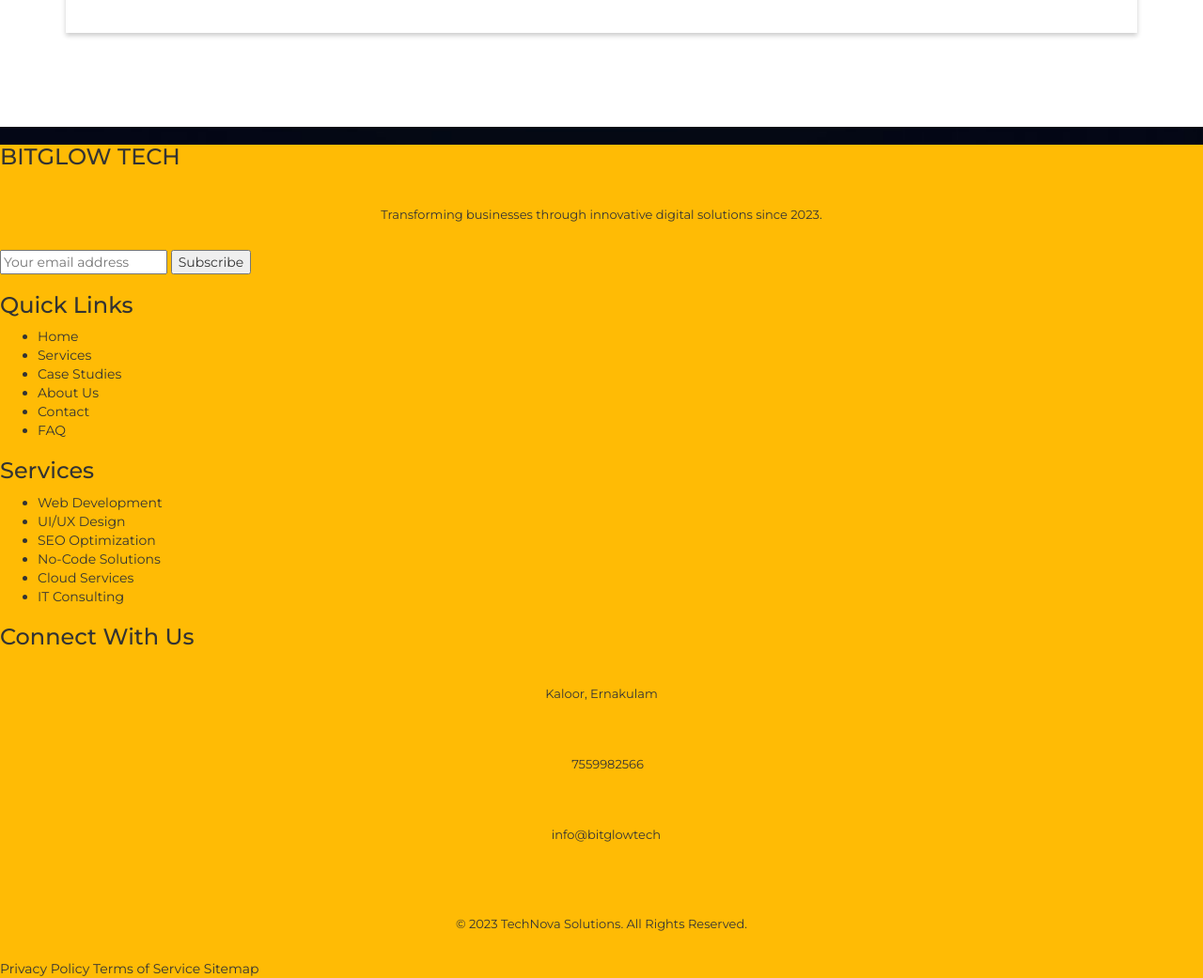
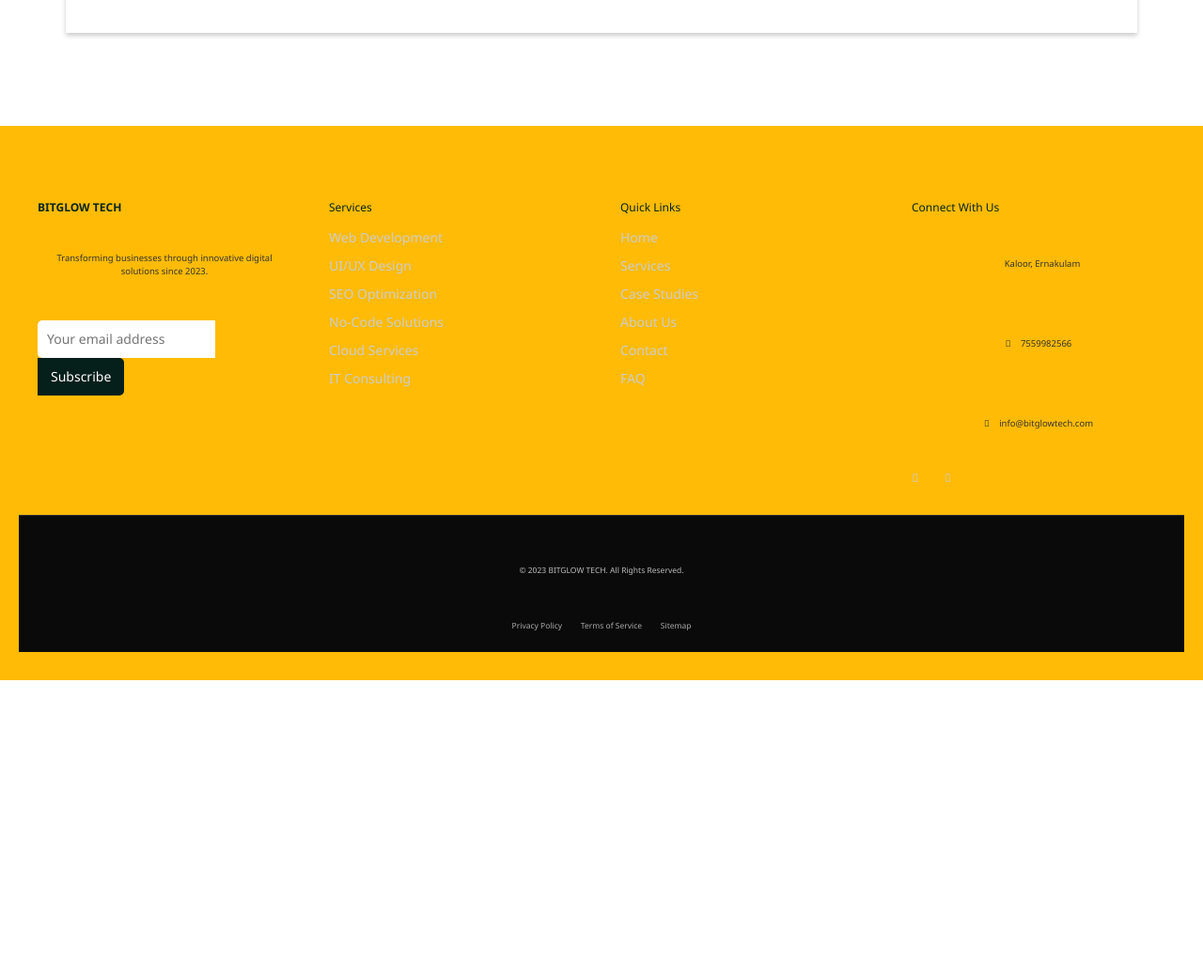
Before and after one commit to ancesaji/our-project, a plain HTML site: page Bit/templatemo_503_newline/index.html in a window 1280 px wide. Shown: the part 1060-2101 px from the top of the page at 94% size. After the commit the page ends 1784 px from the top, so only its background shows below. Drawn offline with nearby package versions, Linux system fonts and the light colour scheme; files whose address does not match are found by name.

Commit message:
updated footer

```diff
--- /dev/null
+++ b/Bit/templatemo_503_newline/footer.css
@@ -0,0 +1,154 @@
+/* Base footer styles */
+footer {
+    background-color: #ffbb05;
+    color: #f5f5f5;
+    padding: 60px 20px 30px;
+    font-family: 'Segoe UI', sans-serif;
+  }
+
+  .footer-container {
+    display: flex;
+    flex-wrap: wrap;
+    justify-content: space-between;
+    max-width: 1200px;
+    margin: auto;
+    gap: 40px;
+  }
+
+  .footer-col {
+    flex: 1 1 250px;
+    min-width: 220px;
+  }
+
+  .footer-logo {
+    font-size: 1.6rem;
+    font-weight: bold;
+    margin-bottom: 10px;
+    color: #094940cf;
+  }
+
+  .footer-mission {
+    font-size: 0.95rem;
+    line-height: 1.5;
+    margin-bottom: 20px;
+  }
+
+  .footer-newsletter input[type="email"] {
+    padding: 10px;
+    border: none;
+    border-radius: 5px 0 0 5px;
+    width: 70%;
+    max-width: 220px;
+  }
+
+  .newsletter-btn {
+    padding: 10px 14px;
+    border: none;
+    background-color: #051f1b;
+    color: white;
+    border-radius: 0 5px 5px 0;
+    cursor: pointer;
+  }
+
+  .footer-col h3 {
+    font-size: 1.2rem;
+    margin-bottom: 15px;
+    color: #042520;
+  }
+
+  .footer-links,
+  .footer-services {
+    list-style: none;
+    padding: 0;
+  }
+
+  .footer-links li,
+  .footer-services li {
+    margin-bottom: 10px;
+  }
+
+  .footer-links a,
+  .footer-services a {
+    color: #ccc;
+    text-decoration: none;
+    transition: color 0.3s;
+  }
+
+  .footer-links a:hover,
+  .footer-services a:hover {
+    color: #fff;
+  }
+
+  .footer-contact p {
+    font-size: 0.95rem;
+    margin-bottom: 10px;
+  }
+
+  .footer-contact i {
+    margin-right: 8px;
+  }
+
+  .social-media a {
+    margin-right: 12px;
+    color: #ccc;
+    font-size: 1.2rem;
+    transition: color 0.3s ease;
+  }
+
+  .social-media a:hover {
+    color: #00d1b2;
+  }
+
+  /* Footer bottom */
+  .footer-bottom {
+    border-top: 1px solid #333;
+    padding: 20px 0;
+    text-align: center;
+    background-color: #0a0a0a;
+    margin-top: 30px;
+  }
+
+  .footer-bottom-container {
+    max-width: 1200px;
+    margin: auto;
+    display: flex;
+    flex-direction: column;
+    gap: 10px;
+    align-items: center;
+  }
+
+  .footer-bottom p {
+    font-size: 0.85rem;
+    color: #bbb;
+  }
+
+  .legal-links a {
+    margin: 0 8px;
+    font-size: 0.85rem;
+    color: #aaa;
+    text-decoration: none;
+  }
+
+  .legal-links a:hover {
+    color: #fff;
+  }
+
+  /* Responsive behavior */
+  @media screen and (max-width: 768px) {
+    .footer-container {
+      flex-direction: column;
+      align-items: flex-start;
+    }
+
+    .footer-col {
+      width: 100%;
+    }
+
+    .footer-newsletter input[type="email"] {
+      width: 60%;
+    }
+
+    .footer-bottom-container {
+      text-align: center;
+    }
+  }
--- a/Bit/templatemo_503_newline/index.html
+++ b/Bit/templatemo_503_newline/index.html
@@ -14,9 +14,8 @@
         <link rel="stylesheet" href="css/bootstrap-theme.min.css">
         <link rel="stylesheet" href="css/fontAwesome.css">
         <link rel="stylesheet" href="css/templatemo-style.css">
-
+        <link rel="stylesheet" href="footer.css">
         <link href="https://fonts.googleapis.com/css?family=Montserrat:100,200,300,400,500,600,700,800,900" rel="stylesheet">
-
         <script src="js/vendor/modernizr-2.8.3-respond-1.4.2.min.js"></script>
     </head>
 
@@ -274,6 +273,19 @@
               </div>
             </div>
 
+            <!-- Services Column -->
+            <div class="footer-col">
+              <h3>Services</h3>
+              <ul class="footer-services">
+                <li><a href="#">Web Development</a></li>
+                <li><a href="#">UI/UX Design</a></li>
+                <li><a href="#">SEO Optimization</a></li>
+                <li><a href="#">No-Code Solutions</a></li>
+                <li><a href="#">Cloud Services</a></li>
+                <li><a href="#">IT Consulting</a></li>
+              </ul>
+            </div>
+
             <!-- Quick Links Column -->
             <div class="footer-col">
               <h3>Quick Links</h3>
@@ -287,41 +299,26 @@
               </ul>
             </div>
 
-            <!-- Services Column -->
-            <div class="footer-col">
-              <h3>Services</h3>
-              <ul class="footer-services">
-                <li><a href="#">Web Development</a></li>
-                <li><a href="#">UI/UX Design</a></li>
-                <li><a href="#">SEO Optimization</a></li>
-                <li><a href="#">No-Code Solutions</a></li>
-                <li><a href="#">Cloud Services</a></li>
-                <li><a href="#">IT Consulting</a></li>
-              </ul>
-            </div>
-
             <!-- Contact/Social Column -->
             <div class="footer-col">
               <h3>Connect With Us</h3>
               <div class="footer-contact">
                 <p><i class="fas fa-map-marker-alt"></i> Kaloor, Ernakulam</p>
                 <p><i class="fas fa-phone"></i> 7559982566</p>
-                <p><i class="fas fa-envelope"></i>info@bitglowtech</p>
+                <p><i class="fas fa-envelope"></i> info@bitglowtech.com</p>
               </div>
               <div class="social-media">
-                <a href="" aria-label="hai"><i class="fab fa-facebook-f"></i></a>
+                <a href="#" aria-label="Facebook"><i class="fab fa-facebook-f"></i></a>
                 <a href="#" aria-label="LinkedIn"><i class="fab fa-linkedin-in"></i></a>
-                <a href="#" aria-label="Instagram"><i class="fa-brands fa-instagram"></i></a>
-
-
+                <a href="#" aria-label="Instagram"><i class="fab fa-instagram"></i></a>
               </div>
             </div>
           </div>
 
-          <!-- Copyright/Bottom Bar -->
+          <!-- Bottom Bar -->
           <div class="footer-bottom">
             <div class="footer-bottom-container">
-              <p>&copy; 2023 TechNova Solutions. All Rights Reserved.</p>
+              <p>&copy; 2023 BITGLOW TECH. All Rights Reserved.</p>
               <div class="legal-links">
                 <a href="#">Privacy Policy</a>
                 <a href="#">Terms of Service</a>
@@ -331,12 +328,14 @@
           </div>
         </footer>
 
+
         <script src="//ajax.googleapis.com/ajax/libs/jquery/1.11.2/jquery.min.js"></script>
         <script>window.jQuery || document.write('<script src="js/vendor/jquery-1.11.2.min.js"><\/script>')</script>
 
         <script src="js/vendor/bootstrap.min.js"></script>
         <script src="js/plugins.js"></script>
         <script src="js/main.js"></script>
+        <link rel="stylesheet" href="footer.css">
 
     </body>
 </html>
```
